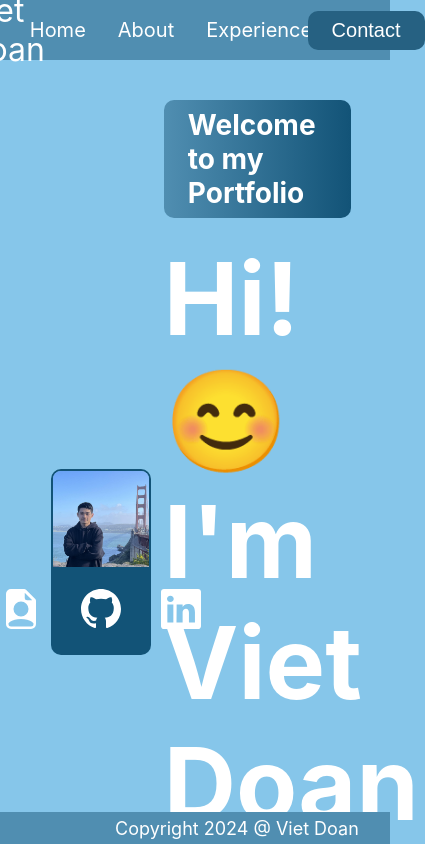
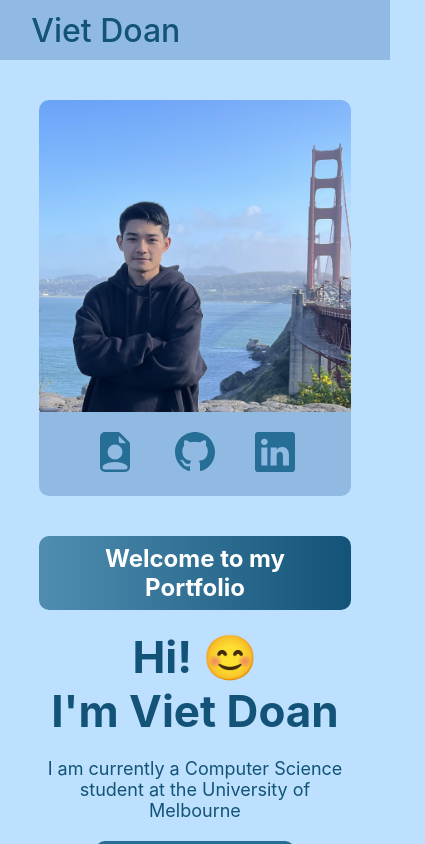
Before and after one commit to viet-doan/web.vietdoan.v2, a React (Create React App) app: page / in a window 390 px wide. Shown: the top 844 px of the page, 425 px wide, since content can reach past the window. Built offline with nearby package versions, Linux system fonts and the light colour scheme.

Commit message:
New Layout to Landing Page

```diff
--- a/src/Landing.js
+++ b/src/Landing.js
@@ -4,54 +4,51 @@ import profile from './assets/profile.jpg';
 import './index.css';
 
 function Landing() {
-  // const vietLinkedinURL = useHref("path/to/your/pdf/file.pdf");
-  // const vietGithubURL = useHref("https://github.com/viet-doan");
-  // const vietCVURL = useHref("./Viet_Doan_Resume");
   const vietLinkedinURL = "https://www.linkedin.com/in/viet-doan-vqd/";
   const vietGithubURL = "https://github.com/viet-doan";
   const vietCVURL = process.env.PUBLIC_URL + "/Viet_Doan_Resume.pdf";
-  // process.env.PUBLIC_URL + '/vietdoan_resume.pdf'
 
   return (
-    <div className="landing-main">
+    <div className="landing-main row">
       {/* Profile Card */}
-      <div className="split-40">
         <div className="column card-profile">
           <img src={profile} className="profile" alt="Profile" />
           <div className="card-icons">
             {/* Resume Icon */}
-            <a href={vietCVURL} target='_blank' rel="noreferrer">
-              <svg xmlns="http://www.w3.org/2000/svg" width="40" height="40" fill="white" class="bi bi-file-earmark-person-fill" viewBox="0 0 16 16">
+            <a className="icon" href={vietCVURL} target='_blank' rel="noreferrer">
+              <svg xmlns="http://www.w3.org/2000/svg" width="40" height="40" class="bi bi-file-earmark-person-fill" viewBox="0 0 16 16">
               <path d="M9.293 0H4a2 2 0 0 0-2 2v12a2 2 0 0 0 2 2h8a2 2 0 0 0 2-2V4.707A1 1 0 0 0 13.707 4L10 .293A1 1 0 0 0 9.293 0M9.5 3.5v-2l3 3h-2a1 1 0 0 1-1-1M11 8a3 3 0 1 1-6 0 3 3 0 0 1 6 0m2 5.755V14a1 1 0 0 1-1 1H4a1 1 0 0 1-1-1v-.245S4 12 8 12s5 1.755 5 1.755"/>
               </svg>
             </a>
             {/* Github Icon */}
-            <a href={vietGithubURL} target='_blank' rel="noreferrer">
-              <svg xmlns="http://www.w3.org/2000/svg" width="40" height="40" fill="white" class="bi bi-github" viewBox="0 0 16 16">
+            <a className="icon" href={vietGithubURL} target='_blank' rel="noreferrer">
+              <svg xmlns="http://www.w3.org/2000/svg" width="40" height="40" class="bi bi-github" viewBox="0 0 16 16">
               <path d="M8 0C3.58 0 0 3.58 0 8c0 3.54 2.29 6.53 5.47 7.59.4.07.55-.17.55-.38 0-.19-.01-.82-.01-1.49-2.01.37-2.53-.49-2.69-.94-.09-.23-.48-.94-.82-1.13-.28-.15-.68-.52-.01-.53.63-.01 1.08.58 1.23.82.72 1.21 1.87.87 2.33.66.07-.52.28-.87.51-1.07-1.78-.2-3.64-.89-3.64-3.95 0-.87.31-1.59.82-2.15-.08-.2-.36-1.02.08-2.12 0 0 .67-.21 2.2.82.64-.18 1.32-.27 2-.27s1.36.09 2 .27c1.53-1.04 2.2-.82 2.2-.82.44 1.1.16 1.92.08 2.12.51.56.82 1.27.82 2.15 0 3.07-1.87 3.75-3.65 3.95.29.25.54.73.54 1.48 0 1.07-.01 1.93-.01 2.2 0 .21.15.46.55.38A8.01 8.01 0 0 0 16 8c0-4.42-3.58-8-8-8"/>
               </svg>
             </a>
             {/* Linkedin Icon */}
-            <a href={vietLinkedinURL} target='_blank' rel="noreferrer">
-              <svg xmlns="http://www.w3.org/2000/svg" width="40" height="40" fill="white" class="bi bi-linkedin" viewBox="0 0 16 16">
+            <a className="icon" href={vietLinkedinURL} target='_blank' rel="noreferrer">
+              <svg xmlns="http://www.w3.org/2000/svg" width="40" height="40" class="bi bi-linkedin" viewBox="0 0 16 16">
               <path d="M0 1.146C0 .513.526 0 1.175 0h13.65C15.474 0 16 .513 16 1.146v13.708c0 .633-.526 1.146-1.175 1.146H1.175C.526 16 0 15.487 0 14.854zm4.943 12.248V6.169H2.542v7.225zm-1.2-8.212c.837 0 1.358-.554 1.358-1.248-.015-.709-.52-1.248-1.342-1.248S2.4 3.226 2.4 3.934c0 .694.521 1.248 1.327 1.248zm4.908 8.212V9.359c0-.216.016-.432.08-.586.173-.431.568-.878 1.232-.878.869 0 1.216.662 1.216 1.634v3.865h2.401V9.25c0-2.22-1.184-3.252-2.764-3.252-1.274 0-1.845.7-2.165 1.193v.025h-.016l.016-.025V6.169h-2.4c.03.678 0 7.225 0 7.225z"/>
               </svg>
             </a>
           </div>
         </div>
-      </div>
+
 
       {/* Welcome Section */}
-      <div className="split-60">
-        <div className="column">
+
+        <div className="column landing">
           <div className="heading-bar">
-            <h4>Welcome to my Portfolio</h4>
+            <h5>Welcome to my Portfolio</h5>
           </div>
           <h1>Hi! 😊<br />I'm Viet Doan</h1>
-          <p>I am currently a Computer Science student <br /> at the University of Melbourne</p>
-          <button className='btn-general'>More about me</button>
+          <p>I am currently a Computer Science student at the University of Melbourne</p>
+          <button className='btn-general'>More about me..</button>
         </div>
-      </div>
+
+
+
     </div>
   );
 }
--- a/src/Navbar.js
+++ b/src/Navbar.js
@@ -7,7 +7,7 @@ function Navbar() {
         <a className="nav-item" href="/create">About</a>
         <a className="nav-item" href="/">Experiences</a>
       </div>
-      <button className="nav-btn nav-right" >Contact</button>
+      <button className="nav-btn nav-right">Contact</button>
     </nav>
   );
 }
--- a/src/index.css
+++ b/src/index.css
@@ -1,12 +1,8 @@
 
 body {
   margin: 0;
-  background:#86C6EA;
+  background:#BDE0FE;
   overflow-x: hidden;
-
-  font-family: -apple-system, BlinkMacSystemFont, 'Segoe UI', 'Roboto', 'Oxygen',
-    'Ubuntu', 'Cantarell', 'Fira Sans', 'Droid Sans', 'Helvetica Neue',
-    sans-serif;
   -webkit-font-smoothing: antialiased;
   -moz-osx-font-smoothing: grayscale;
 }
@@ -17,7 +13,10 @@ code {
 }
 
 * {
-  color: #fff;
+  color: #125377;
+  font-family: -apple-system, BlinkMacSystemFont, 'Segoe UI', 'Roboto', 'Oxygen',
+  'Ubuntu', 'Cantarell', 'Fira Sans', 'Droid Sans', 'Helvetica Neue',
+  sans-serif;
 }
 /* General */
 /* Text Fonts */
@@ -35,17 +34,23 @@ p { font-size: 18px;}
 
 /* Buttons and Bars */
 .nav-btn {
-  background-color: #266182;
+  background-color: #BDE0FE;
   font-size: 20px;
+  font-weight: 500 !important;
   padding: 8px 24px;
   border: none;
   border-radius: 10px;
 }
 .btn-general {
   width: 200px;
-  padding: 8px 24px;
+  padding: 12px 24px;
+  border: none;
+  font-size: 18px;
+  color: #fff;
   border-radius: 10px;
-  border: 2px solid #125377;
+  background: #276e97;
+}
+.btn-general:hover {
   background: #4190be;
 }
 .heading-bar {
@@ -53,10 +58,19 @@ p { font-size: 18px;}
   padding: 8px 24px;
   border-radius: 10px;
 }
+.heading-bar h5 {
+  color: #fff;
+}
+.icon {
+  fill: #276e97;
+}
+.icon:hover{
+  fill: #4190be;
+}
 
 /* Navigation Bar */
 .navbar {
-  background: #508EB1;
+  background: #90BAE1;
   display: grid;
   height: 60px;
   justify-content: center;
@@ -65,7 +79,8 @@ p { font-size: 18px;}
   grid-template-columns: 1fr 2fr 1fr;
 }
 .navbar *{
-  color: #fff;
+  font-weight: 500;
+  color: #125377;
   text-decoration: none;
 }
 .navMain {
@@ -97,6 +112,7 @@ p { font-size: 18px;}
 .row {
   display: flex;
   flex-direction: row;
+  gap: 40px;
 }
 .split-70 {
   display: inherit;
@@ -121,18 +137,14 @@ p { font-size: 18px;}
 
 /* Landing Page */
 .landing-main {
-  display: flex;
   width: 80vw;
   margin: 40px auto;
-  flex-direction: row;
 }
 .card-profile {
-  width: 80%;
-  margin: auto;
+  width: 400px;
   gap: 0;
 }
 .profile {
-  border: 2px solid #125377;
   border-top-left-radius: 10px;
   border-top-right-radius: 10px;
 }
@@ -142,16 +154,19 @@ p { font-size: 18px;}
   padding: 20px;
   justify-content: center;
   gap: 40px;
-  background: #125377;
-  border: 2px solid #125377;
+  background: #90BAE1;
   border-top: none;
   border-bottom-left-radius: 10px;
   border-bottom-right-radius: 10px;
 }
+.landing h1{
+  font-size: 7vw;
+  font-size: min(7vw, 114px);
+
+}
 
 /* Footer */
 footer {
-  position: absolute;
   bottom: 0;
 }
 .cr-container {
@@ -161,8 +176,8 @@ footer {
   align-items: center;
   bottom: 0;
   width: 100vw;
-  background-color: #508EB1;
-  color: #fff;
+  background-color: #90BAE1;
+  color: #125377;
   height: 32px;
   font-size: 16px;
 }
@@ -170,3 +185,46 @@ footer {
   position: relative;
   right: 8vw;
 }
+
+@media screen and (max-width: 850px) {
+  .landing-main,
+  .row {
+    flex-direction: column;
+  }
+
+  /* Navigation */
+  .navLinks,
+  .nav-btn {
+    display: none !important;
+  }
+  .navbar {
+    grid-template-columns: 2fr 1fr;
+  }
+
+  .column,
+  .row {
+    width: 80vw;
+    text-align: center;
+    justify-content: center;
+  }
+
+  /* General */
+  .heading-bar {
+    text-align: center;
+  }
+  .btn-general {
+    align-self: center;
+  }
+
+  /* Landing Page */
+  .landing-main {
+    width: 80vw;
+    gap: 40px;
+  }
+  .card-profile {
+    width: 100%;
+  }
+  .landing h1 {
+    font-size: 44px !important;
+  }
+}
```
Also changed, not shown: react_notes.txt (added).
